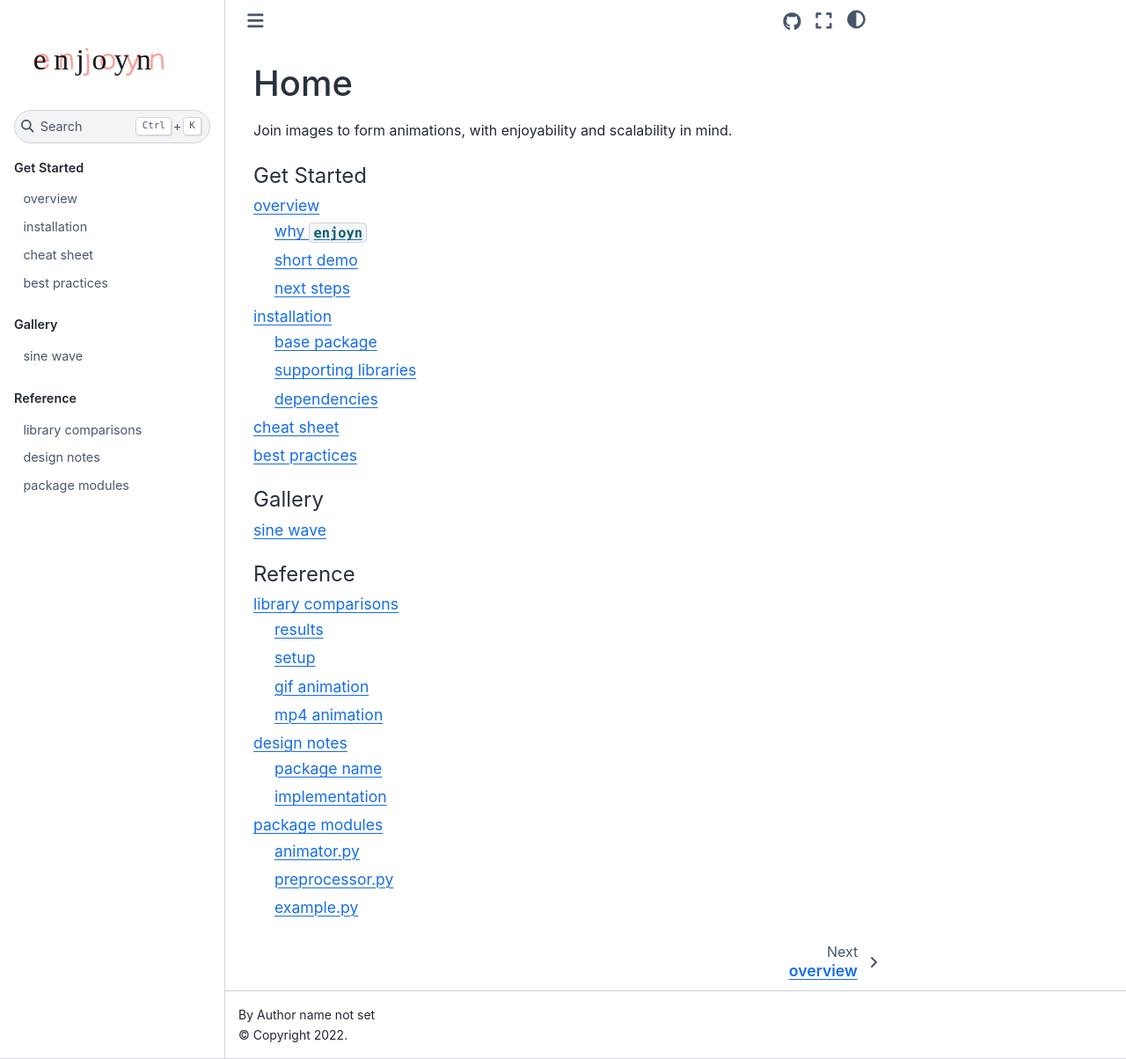
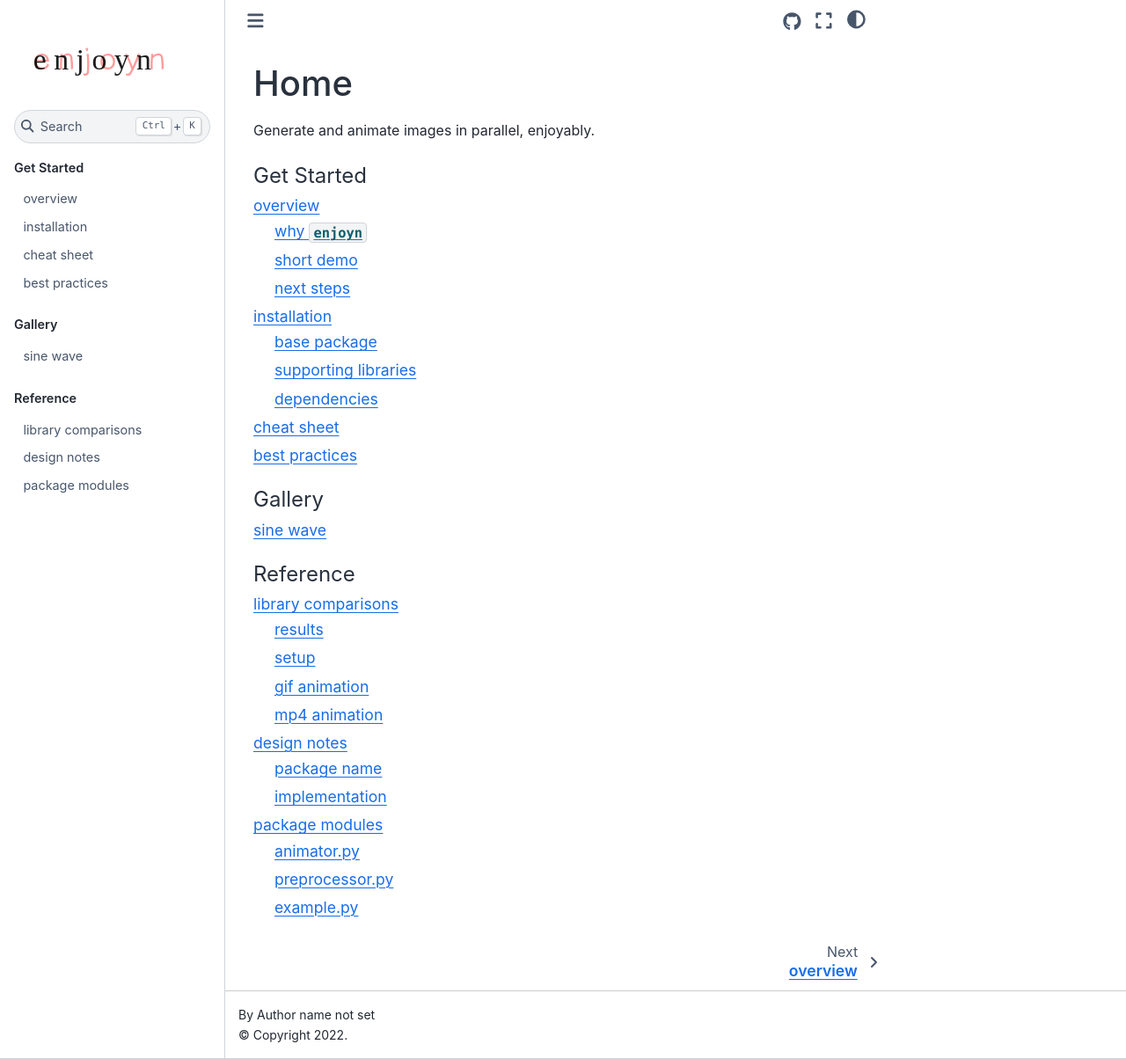
Before and after one commit to ahuang11/enjoyn, a Sphinx documentation site: the page built from docs/index.rst, in a window 1280 px wide and 1204 px high. Shown: the whole window at 88% size. Built offline with Sphinx 7.4.7 and the Sphinx Book theme 1.1.4, drawn with Linux system fonts in a browser that asks for light colours.

Commit message:
Revise tagline

```diff
--- a/docs/index.rst
+++ b/docs/index.rst
@@ -1,6 +1,6 @@
 Home
 ====
-Join images to form animations, with enjoyability and scalability in mind.
+Generate and animate images in parallel, enjoyably.
 
 .. toctree::
    :maxdepth: 2
--- a/setup.py
+++ b/setup.py
@@ -13,7 +13,7 @@ with open("README.md") as readme_file:
 
 setup(
     name="enjoyn",
-    description="Join images to form animations, with enjoyability and scalability in mind.",
+    description="Generate and animate images in parallel, enjoyably.",
     license="Apache License 2.0",
     author="Andrew Huang",
     keywords=["enjoy", "join", "scale", "animation"],
```
Also changed, not shown: README.md (+1 -1 lines).
